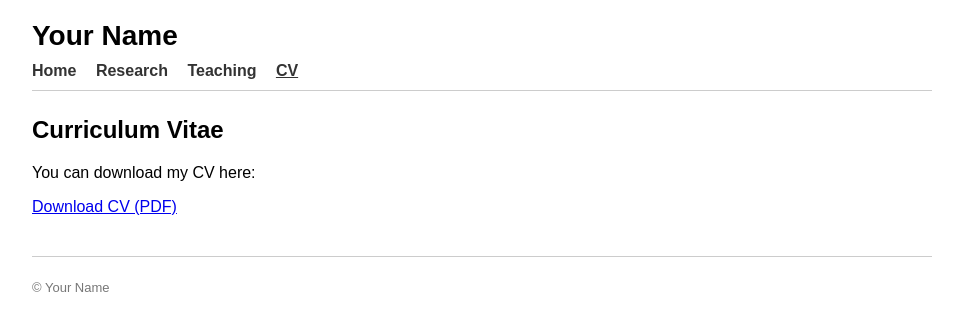
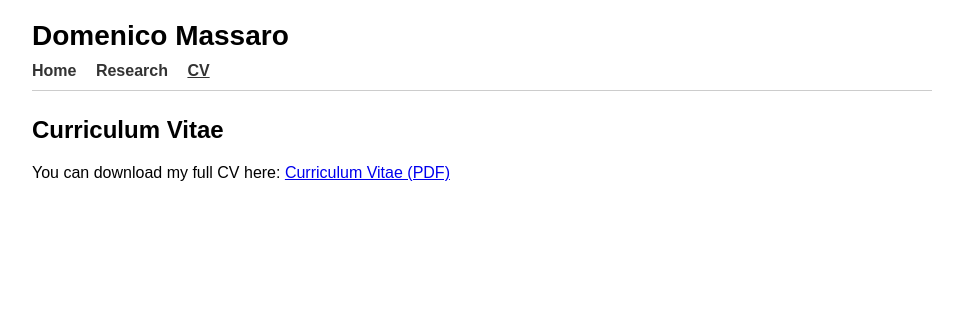
Before and after one commit to domemassaro/dmassaro.github.io, a plain HTML site: page cv.html in a window 1280 px wide. Shown: the whole page, without its empty margins (158-1121 px from the left). Drawn offline with Linux system fonts and the light colour scheme.

Commit message:
Update cv.html

```diff
--- a/cv.html
+++ b/cv.html
@@ -2,7 +2,7 @@
 <html lang="en">
 <head>
   <meta charset="UTF-8">
-  <title>Your Name - CV</title>
+  <title>Domenico Massaro - CV</title>
   <link rel="stylesheet" href="css/styles.css">
 </head>
 
@@ -10,26 +10,36 @@
   <div class="page">
 
     <header>
-      <h1 class="site-title">Your Name</h1>
+      <h1 class="site-title">Domenico Massaro</h1>
 
       <nav class="main-nav">
         <a href="index.html">Home</a>
         <a href="research.html">Research</a>
-        <a href="teaching.html">Teaching</a>
         <a href="cv.html" class="active">CV</a>
       </nav>
     </header>
 
-    <main>
+    <main class="standard-page">
+
       <h2>Curriculum Vitae</h2>
 
-      <p>You can download my CV here:</p>
-      <p><a href="cv.pdf">Download CV (PDF)</a></p>
+      <p>
+        You can download my full CV here:
+        <!-- Option 1: use a local PDF in your repo -->
+        <a href="cv_dm.pdf">Curriculum Vitae (PDF)</a>
+      </p>
+
+      <!--
+      If you prefer to link directly to the existing Weebly-hosted file instead,
+      use this link instead of cv_dm.pdf:
+
+      <a href="https://domenicomassaro.weebly.com/uploads/4/3/4/3/43433365/cv_dm.pdf">
+        Curriculum Vitae (PDF)
+      </a>
+      -->
+
     </main>
 
-    <footer>
-      <p>&copy; Your Name</p>
-    </footer>
 
   </div>
 </body>
```
